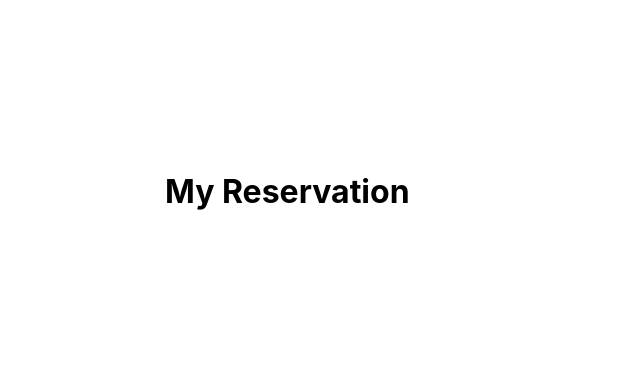
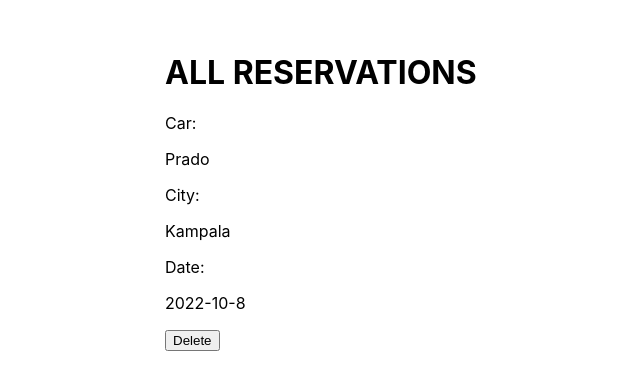
Before and after one commit to teckim/carbook-ui, a React (Create React App) app: page /reservation in a window 1280 px wide. Shown: the part 209-598 px from the top of the page, without its empty margins (295-935 px from the left). Built offline with nearby package versions, Linux system fonts and the light colour scheme.

Commit message:
added my reservations page

```diff
--- a/src/app/components/MyReservation.js
+++ b/src/app/components/MyReservation.js
@@ -1,5 +1,30 @@
 import React from 'react';
 
-const MyReservation = () => <div><h1>My Reservation</h1></div>;
+const MyReservation = () => (
+  <div>
+    <h1>ALL RESERVATIONS</h1>
+    <div>
+      <div>
+        <div>
+          <div>
+            <p>Car:</p>
+            <p>Prado</p>
+          </div>
+          <div>
+            <p>City:</p>
+            <p>Kampala</p>
+          </div>
+          <div>
+            <p>Date:</p>
+            <p>2022-10-8</p>
+          </div>
+        </div>
+        <button type="button">
+          Delete
+        </button>
+      </div>
+    </div>
+  </div>
+);
 
 export default MyReservation;
```
